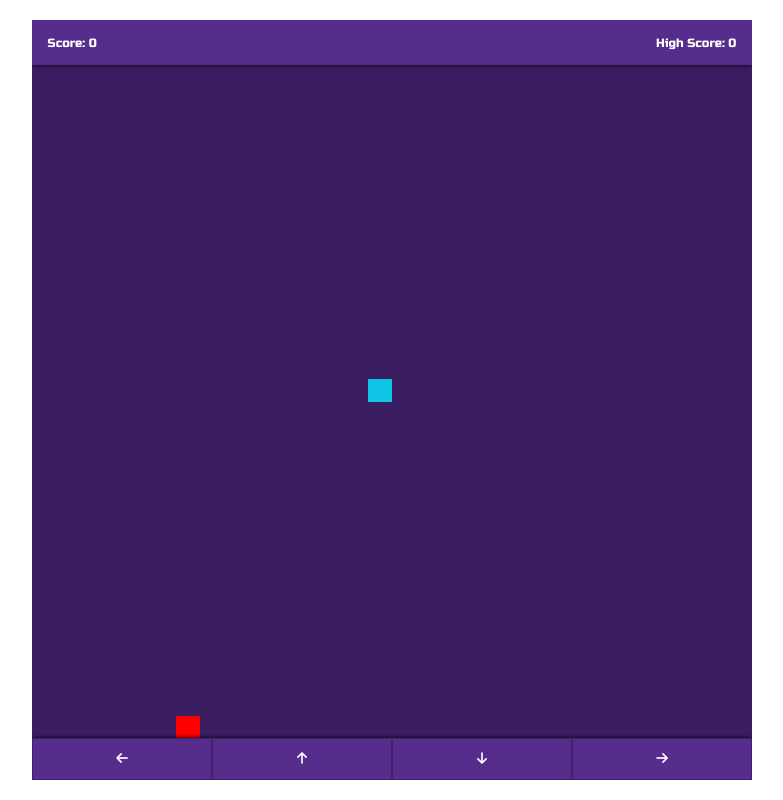
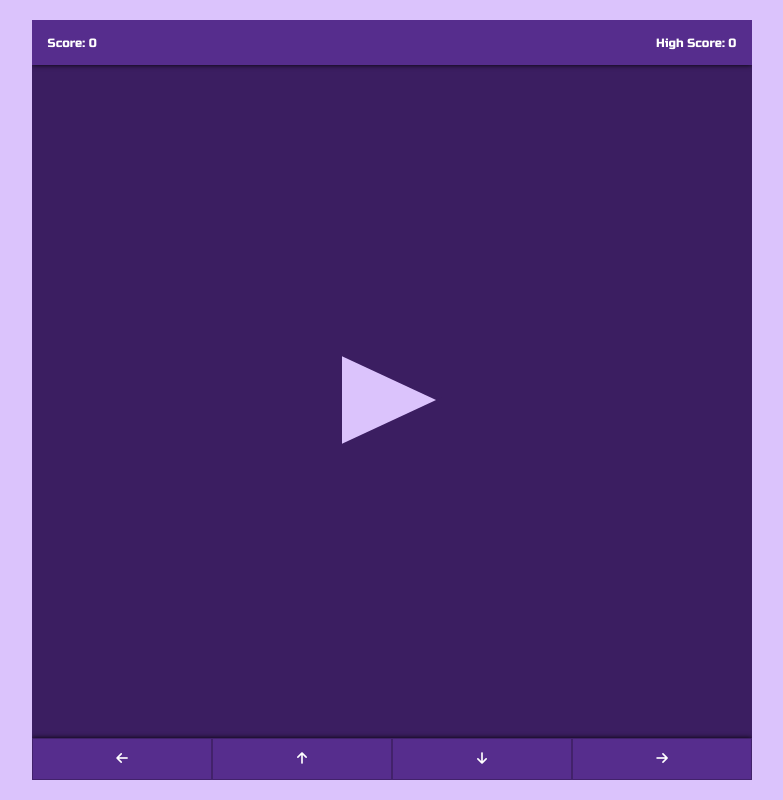
Before and after one commit to ViniAraujo99/Snake-Game, a plain HTML site: page index.html in a window 1280 px wide. Shown: the whole page, without its empty margins (248-1031 px from the left). Drawn offline with Linux system fonts and the light colour scheme.

Commit message:
Adding Start button, prevent food to spawn inside the snake and restarting the game when win

```diff
--- a/index.html
+++ b/index.html
@@ -37,6 +37,8 @@
           <i class="fa-solid fa-arrow-right"></i>
         </button>
       </div>
+
+      <button class="start"></button>
     </section>
   </body>
 </html>
--- a/src/css/style.css
+++ b/src/css/style.css
@@ -7,8 +7,10 @@
   --bg: #3b1e61;
   --bgLight: #562d8d;
   --bgDark: #4b277a;
+  --bgUltLight: #dbc3fc;
   --red: #ff0000;
   --blue: #0fc4e4;
+  --blueDark: #0c889e;
 
   --f1: "Russo One", Arial Bold, sans-serif;
 }
@@ -23,14 +25,20 @@
   list-style-type: none;
 }
 
+.hidden {
+  display: none;
+}
+
 body {
   display: flex;
   align-items: center;
   justify-content: center;
   min-height: 100vh;
+  background-color: var(--bgUltLight);
 }
 
 .container {
+  position: relative;
   width: 90vmin;
   height: 95vmin;
   display: flex;
@@ -85,12 +93,51 @@ body {
   background: var(--bgDark);
 }
 
+.start {
+  position: absolute;
+  top: 50%;
+  left: 50%;
+  transform: translate(-50%, -50%);
+  padding: 50px;
+  background: var(--bgUltLight);
+  border: none;
+  overflow: hidden;
+  transition: 1.5s all;
+}
+
+.start:hover {
+  background: var(--bgLight);
+}
+
+.start::before {
+  content: "";
+  position: absolute;
+  background-color: var(--bg);
+  padding: 60px;
+  top: -85%;
+  left: 15%;
+  transform: rotate(-65deg);
+}
+
+.start::after {
+  content: "";
+  position: absolute;
+  background-color: var(--bg);
+  padding: 60px;
+  top: 65%;
+  left: 15%;
+  transform: rotate(65deg);
+}
+
 /*GAME ELEMENTS*/
 .food {
   background-color: var(--red);
 }
 
-.snake,
-.snakebody {
+.snake {
   background-color: var(--blue);
 }
+
+.snake:nth-child(2) {
+  background-color: var(--blueDark) !important;
+}
--- a/src/js/index.js
+++ b/src/js/index.js
@@ -3,12 +3,13 @@ const scoreElement = document.querySelector(".score");
 const highScoreElement = document.querySelector(".highScore");
 const gameBoard = document.querySelector(".gameBoard");
 const controls = document.querySelectorAll(".btn");
+const btnStart = document.querySelector(".start");
 
 //Variables
 let setIntervalID;
 let foodX, foodY;
-let snakeX = 15,
-  snakeY = 15;
+let snakeX = 1,
+  snakeY = 1;
 let velX = 0,
   velY = 0;
 let score = 0;
@@ -25,6 +26,13 @@ const gameOverHandler = () => {
   location.reload();
 };
 
+//Win Handler
+const winHandler = () => {
+  clearInterval(setIntervalID);
+  alert("Você venceu! Clique no 'OK' pressione 'Enter' para reiniciar...");
+  location.reload();
+};
+
 //Update score and high score
 const updateScoreHighScore = () => {
   score++;
@@ -33,12 +41,24 @@ const updateScoreHighScore = () => {
   highScore = score > highScore ? (highScore = score) : (highScore = highScore);
   localStorage.setItem("highScore", highScore);
   highScoreElement.innerHTML = `High Score: ${highScore}`;
+
+  //Max points possible
+  if (score >= 899) {
+    winHandler();
+  }
 };
 
 //Update food position (* 30 = grid max lenght [x, y])
 const updateFoodPos = () => {
   foodX = Math.floor(Math.random() * 30) + 1;
   foodY = Math.floor(Math.random() * 30) + 1;
+
+  //Check if food is at the same place as one of the snake's part
+  for (let i = 0; i < snakeBody.length; i++) {
+    if (snakeBody[i][0] == foodX && snakeBody[i][1] == foodY) {
+      updateFoodPos();
+    }
+  }
 };
 
 //Set snake direction
@@ -81,6 +101,7 @@ const snake = () => {
 
     //Add foot to snakeBody
     snakeBody.push([foodY, foodX]);
+
     updateScoreHighScore();
   }
 
@@ -124,9 +145,15 @@ const gameInit = () => {
   gameBoard.innerHTML = gameBoardHTML;
 };
 
+
 const start = () => {
   updateFoodPos();
+  document.addEventListener("keyup", snakeDirection({key: 'ArrowDown'}));
   setIntervalID = setInterval(gameInit, 100);
 };
 
-start();
+
+btnStart.addEventListener("click", () => {
+  start();
+  btnStart.classList.add("hidden");
+})
```
